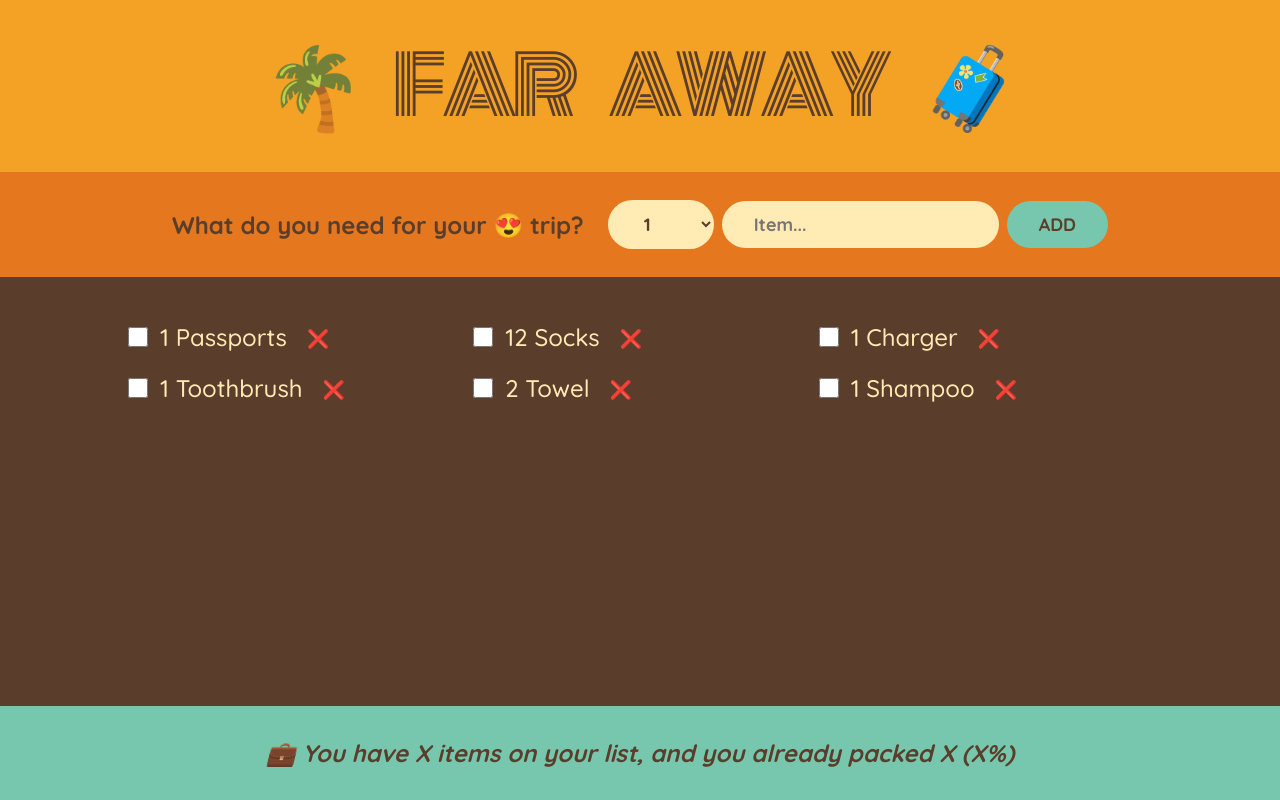
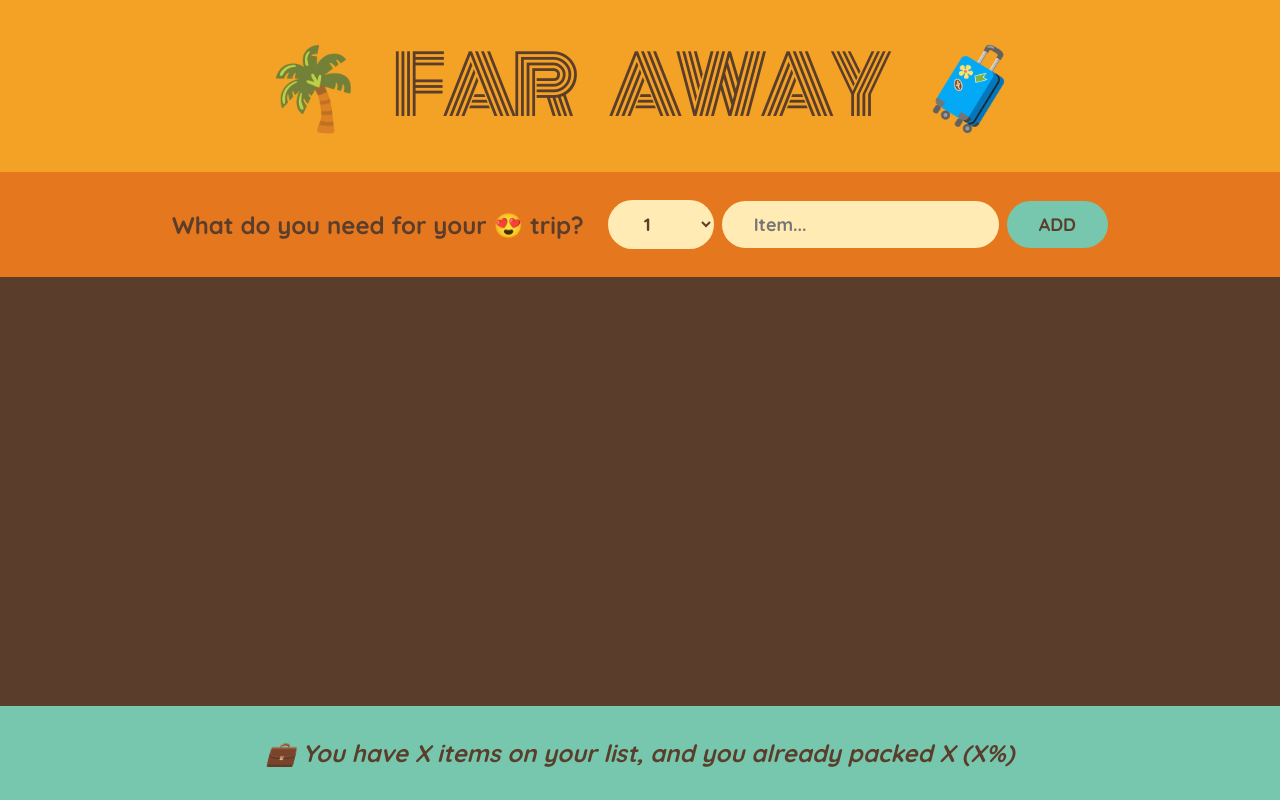
Before and after one commit to IoanLipan/travel-list, a React (Create React App) app: page / in a window 1280 px wide. Built offline with nearby package versions, Linux system fonts and the light colour scheme.

Commit message:
remove initial items

```diff
--- a/src/App.js
+++ b/src/App.js
@@ -4,17 +4,8 @@ import Form from "./components/Form";
 import PackingList from "./components/PackingList";
 import Stats from "./components/Stats";
 
-const initialItems = [
-  { id: 1, description: "Passports", quantity: 1, packed: false },
-  { id: 2, description: "Socks", quantity: 12, packed: false },
-  { id: 3, description: "Charger", quantity: 1, packed: false },
-  { id: 4, description: "Toothbrush", quantity: 1, packed: false },
-  { id: 5, description: "Towel", quantity: 2, packed: false },
-  { id: 6, description: "Shampoo", quantity: 1, packed: false },
-];
-
 export default function App() {
-  const [items, setItems] = React.useState([...initialItems]);
+  const [items, setItems] = React.useState([]);
 
   function handleAddItems(item) {
     setItems((items) => [...items, item]);
@@ -41,7 +32,7 @@ export default function App() {
         onDeleteItem={handleDeleteItem}
         onToggleItem={handleToggleItem}
       />
-      <Stats />
+      <Stats items={items} />
     </div>
   );
 }
```
